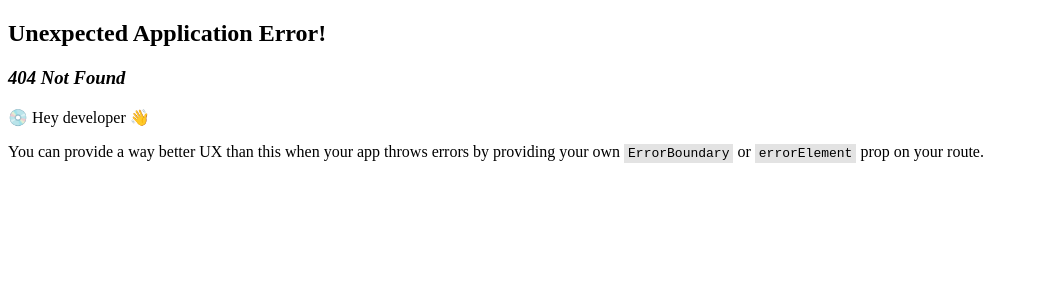
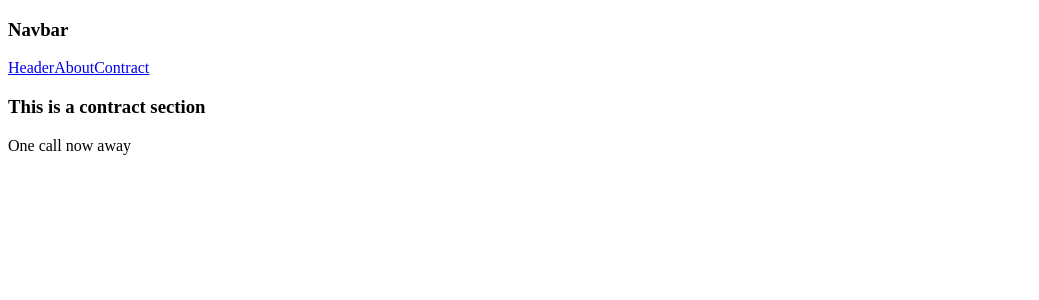
Before and after one commit to anujpaul27/React, a React (Vite) app: page /Contract in a window 1280 px wide. Before the commit this address had no page. Shown: the top 300 px of the page, without its empty margins (0-1039 px from the left). Built offline with nearby package versions, Linux system fonts and the light colour scheme.

Commit message:
Nested Router

```diff
--- /dev/null
+++ b/src/Home/About.jsx
@@ -0,0 +1,12 @@
+
+
+const About = () => {
+    return (
+        <div>
+            <h3>This is a about section as well </h3>
+            <p>Your also know about him </p>
+        </div>
+    );
+};
+
+export default About;
--- /dev/null
+++ b/src/Home/Contract.jsx
@@ -0,0 +1,12 @@
+
+
+const Contract = () => {
+    return (
+        <div>
+            <h3>This is a contract section </h3>
+            <p>One call now away</p>
+        </div>
+    );
+};
+
+export default Contract;
--- a/src/Home/Header.jsx
+++ b/src/Home/Header.jsx
@@ -3,6 +3,7 @@ const Header = () => {
     return (
         <div>
             <h1>Iam Rending from HOME PAGE  </h1>
+            <p>header hero is the fist showable section in any  website</p>
         </div>
     );
 };
--- /dev/null
+++ b/src/Home/Navbar.jsx
@@ -0,0 +1,16 @@
+import { Outlet } from "react-router-dom";
+
+
+const Navbar = () => {
+    return (
+        <div>
+            <h3>Navbar</h3>
+            <a href="/header">Header</a>
+            <a href="/about">About</a>
+            <a href="/contract">Contract</a>
+            <Outlet> </Outlet>
+        </div>
+    );
+};
+
+export default Navbar;
```
Also changed, not shown: src/main.jsx (+19 -5 lines).
